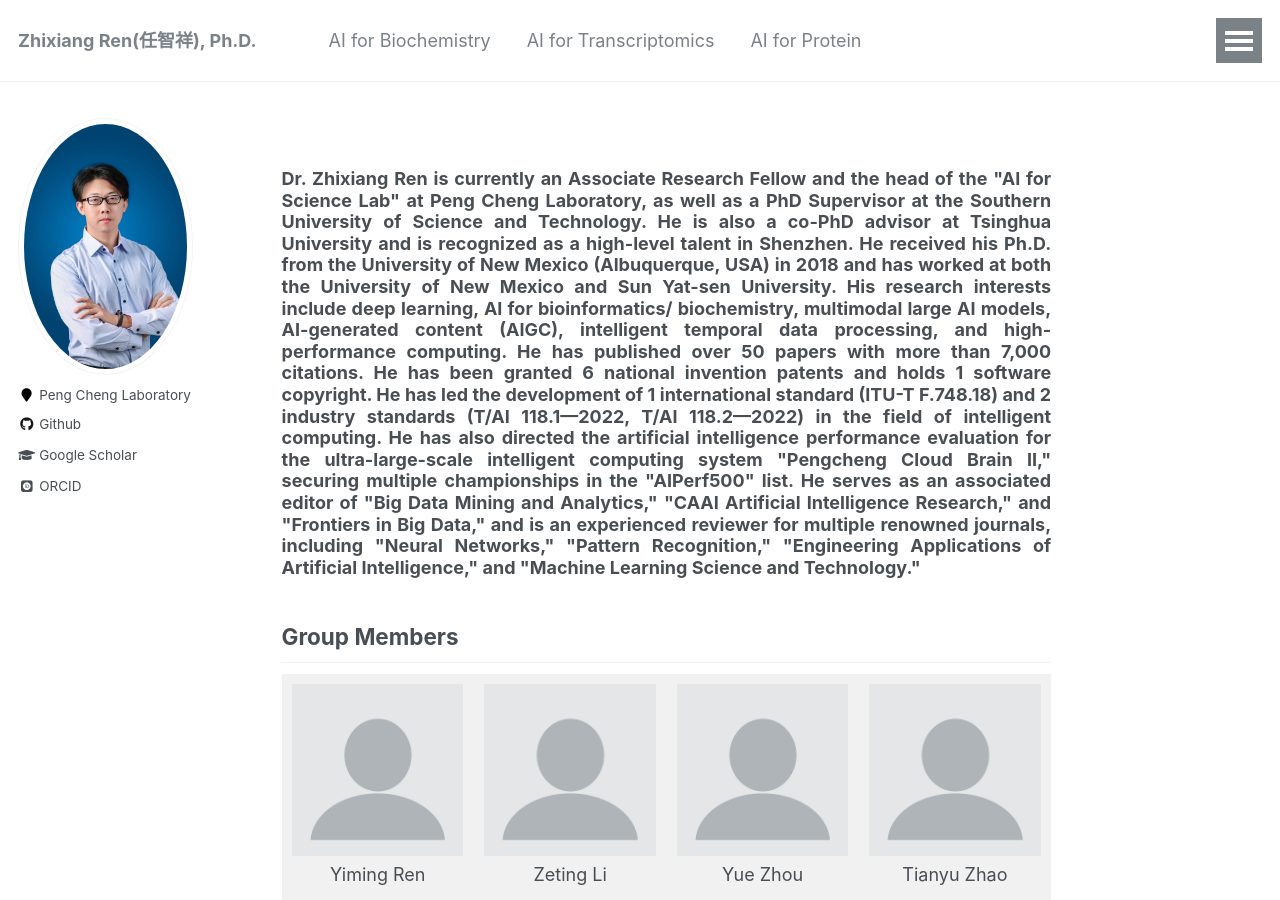
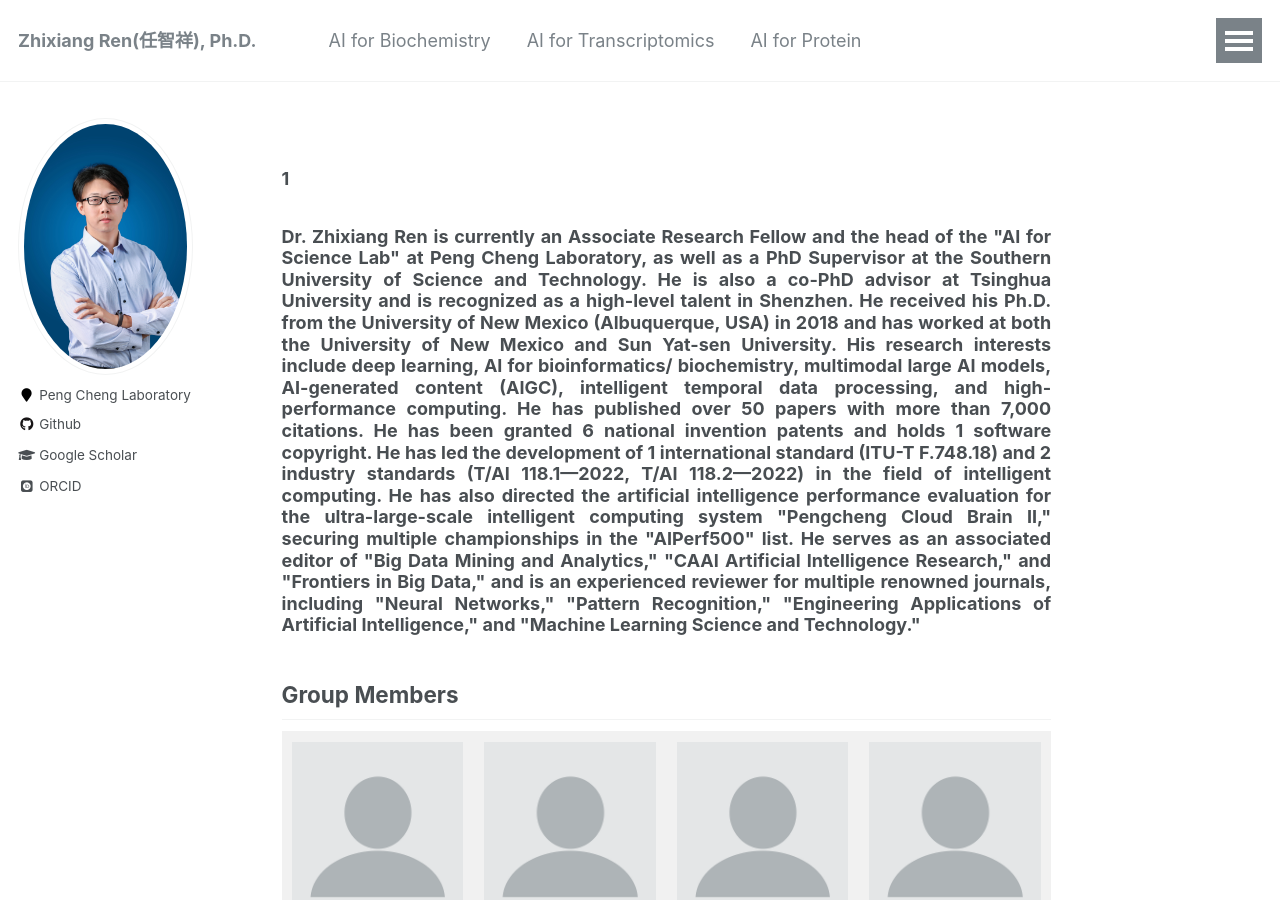
Before and after one commit to zhixiang-ren/zhixiang-ren.github.io, a Jekyll site: the page built from _pages/about.html, in a window 1280 px wide and 900 px high. Built offline with Jekyll 4.4.1, drawn with Linux system fonts in a browser that asks for light colours; some web fonts are replaced.

Commit message:
Update about.html

```diff
--- a/_pages/about.html
+++ b/_pages/about.html
@@ -7,6 +7,10 @@ redirect_from:
   - /about/
   - /about.html
 ---
+
+<h3 style="text-align:justify;">
+  1
+</h3>
 
 <h3 style="text-align:justify;">
   Dr. Zhixiang Ren is currently an Associate Research Fellow and the head of the "AI for Science Lab" at Peng Cheng Laboratory, as well as a PhD Supervisor at the Southern University of Science and Technology.
```
